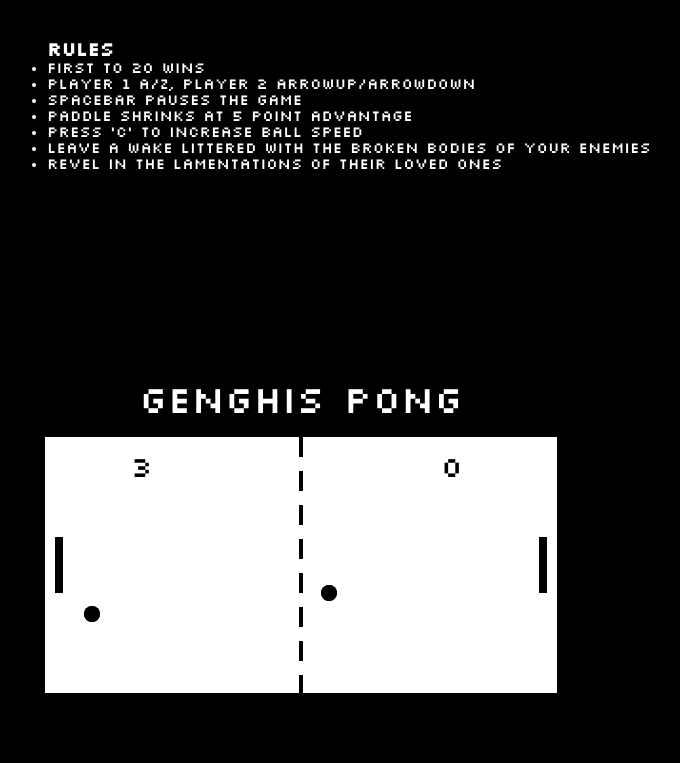
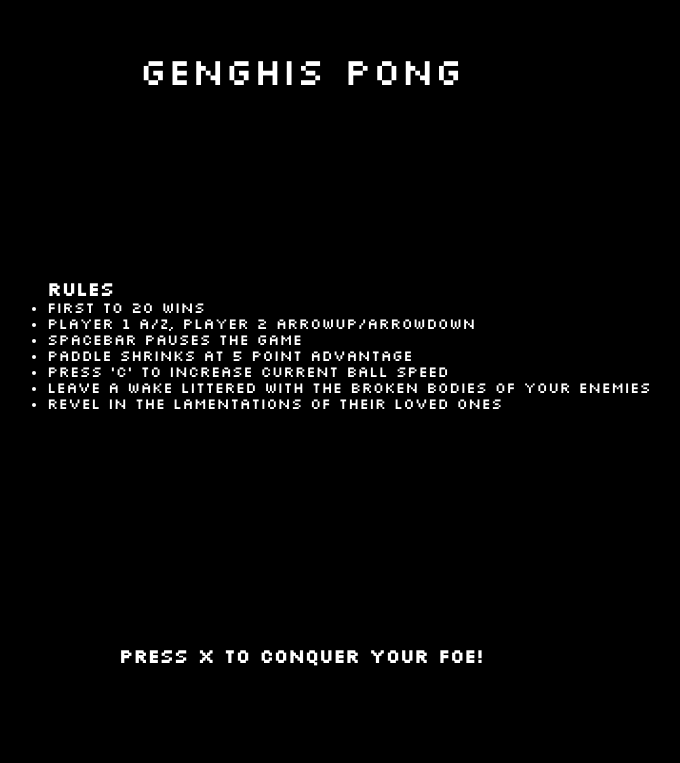
Before and after one commit to tmclean85/Pong, a website built with webpack: page index.html in a window 1280 px wide. Shown: the whole page, without its empty margins (339-1019 px from the left). Built offline with Linux system fonts and the light colour scheme.

Commit message:
implemented start key and rules hider

```diff
--- a/index.html
+++ b/index.html
@@ -1,29 +1,29 @@
 <!DOCTYPE html>
 <html>
-
 <head>
 	<meta charset="UTF-8">
 	<title>Pong</title>
 </head>
-
 <body>
-	<div class="rules-wrapper">
+	<div class="game-wrapper">
+		<h1>genghis pong</h1>
+		<div id="game"></div>
+	</div>
+		<div id="rules-wrapper">
 		<h2>rules</h2>
 		<ul>
 			<li>first to 20 wins</li>
 			<li>player 1 a/z, player 2 arrowup/arrowdown</li>
 			<li>spacebar pauses the game</li>
 			<li>paddle shrinks at 5 point advantage</li>
-			<li>press 'c' to increase ball speed</li>
+			<li>press 'c' to increase current ball speed</li>
 			<li>leave a wake littered with the broken bodies of your enemies</li>
 			<li>revel in the lamentations of their loved ones</li>
 		</ul>
 	</div>
-	<div class="game-wrapper">
-		<h1>genghis pong</h1>
-		<div id="game"></div>
+		<div id="start-button">
+	  <h2>press x to conquer your foe!</h2>
 	</div>
 	<script type="text/javascript" src="build/bundle.js"></script>
 </body>
-
 </html>
--- a/src/index.js
+++ b/src/index.js
@@ -1,14 +1,18 @@
 import './styles/game.css';
 import Game from './partials/Game'
-
+import { KEYS } from './settings'
 
 // create a game instance
+
 const game = new Game('game', 512, 256);
 
-
-    document.getElementById('#start-button'),
-    'click',
-    (function gameLoop() {
+document.addEventListener('keydown', event => {
+    if(event.key === KEYS.x){
+          (function gameLoop() {
     game.render();
     requestAnimationFrame(gameLoop);
 })();
+ document.getElementById('rules-wrapper').style.display='none';
+ document.getElementById('start-button').style.display='none';
+    }
+})
--- a/src/styles/game.css
+++ b/src/styles/game.css
@@ -89,7 +89,7 @@ h1 {
   color: #fff;
 }
 
-.rules-wrapper {
+#rules-wrapper {
   display: flex;
   flex-flow: column nowrap;
   margin-bottom: 8rem;
@@ -112,3 +112,7 @@ ul {
   border-color: #000;
   padding-bottom: 4rem;
 }
+
+#start-button {
+  padding-bottom: 5rem;
+}
```
Also changed, not shown: src/partials/Game.js (+0 -14 lines), build/bundle.js.
